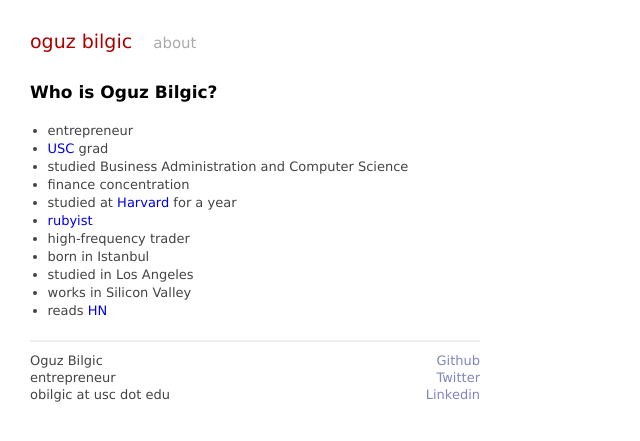
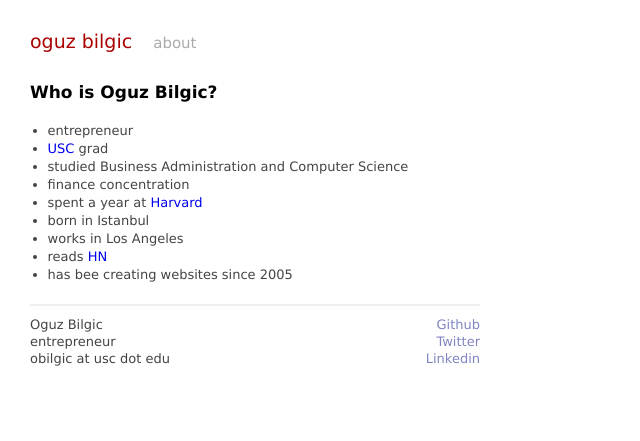
Before and after one commit to oguzbilgic/oguzbilgic.github.com, a Jekyll site: the page built from about.md, in a window 1280 px wide. Shown: the top 441 px of the page, without its empty margins (0-640 px from the left). Built offline with Jekyll 4.4.1, drawn with Linux system fonts in a browser that asks for light colours; Markdown is read by kramdown in place of the engine named in the settings.

Commit message:
Update about.md

```diff
--- a/about.md
+++ b/about.md
@@ -10,10 +10,8 @@ permalink: about.html
 * [USC](http://usc.edu) grad
 * studied Business Administration and Computer Science
 * finance concentration
-* studied at [Harvard](http://harvard.edu) for a year
-* [rubyist](http://ruby-lang.org)
-* high-frequency trader
+* spent a year at [Harvard](http://harvard.edu)
 * born in Istanbul
-* studied in Los Angeles
-* works in Silicon Valley
+* works in Los Angeles
 * reads [HN](http://news.ycombinator.com)
+* has bee creating websites since 2005
```
